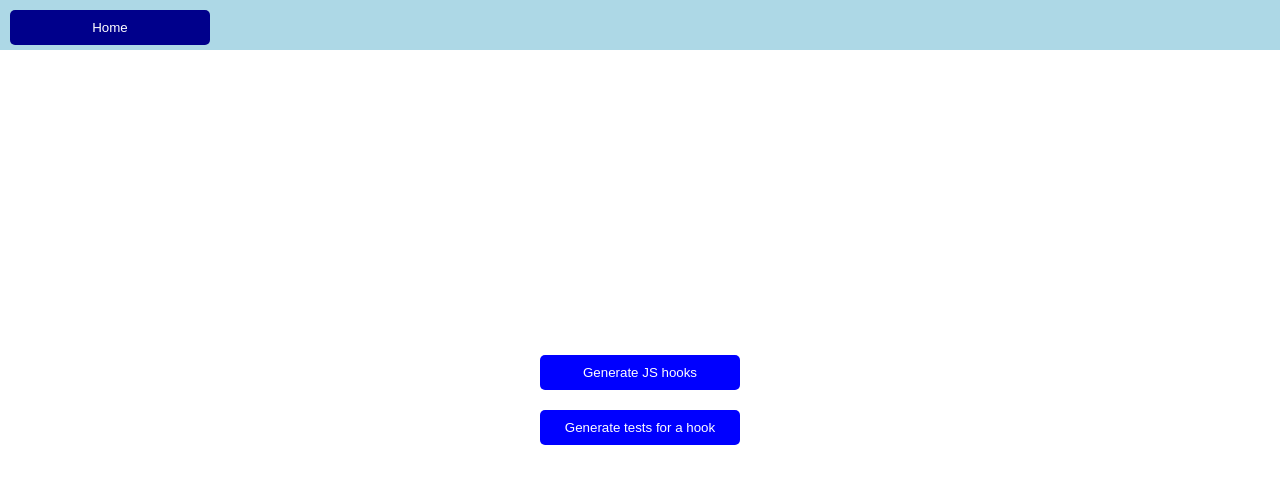
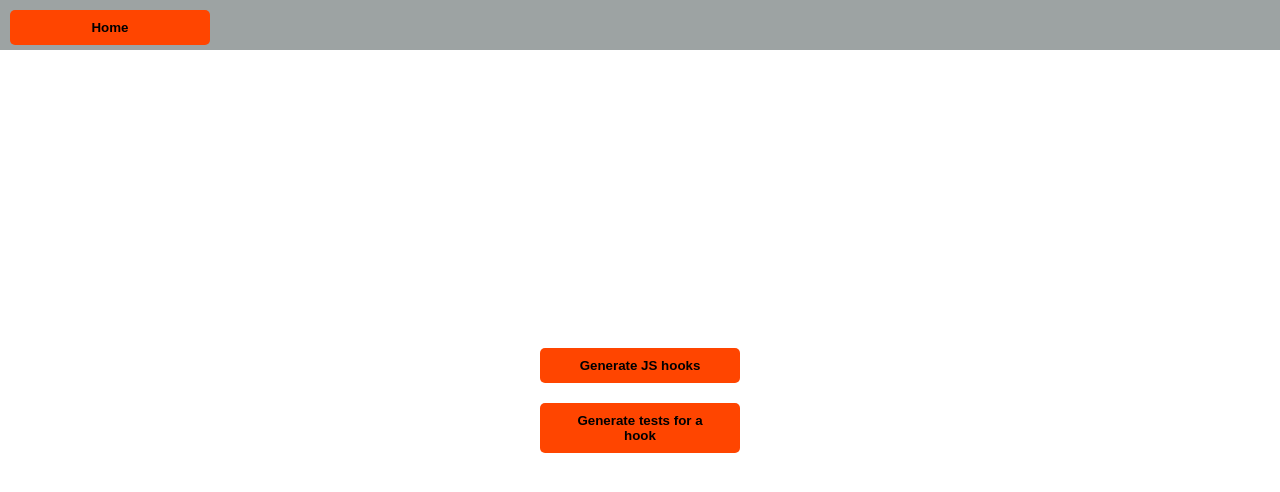
Before and after one commit to manasnilorout/connector-genie, a React (Create React App) app: page / in a window 1280 px wide. Shown: the top 492 px of the page. Built offline with nearby package versions, Linux system fonts and the light colour scheme.

Commit message:
Cosmetic changes

```diff
--- a/package.json
+++ b/package.json
@@ -11,6 +11,7 @@
     "react-dom": "^18.2.0",
     "react-markdown": "^9.0.1",
     "react-scripts": "5.0.1",
+    "react-spinners": "^0.13.8",
     "react-syntax-highlighter": "^15.5.0",
     "vercel": "^32.5.5",
     "web-vitals": "^2.1.4"
--- a/src/components/App.css
+++ b/src/components/App.css
@@ -7,13 +7,14 @@
 
 button {
   margin: 10px auto;
-  background-color: blue;
-  color: white;
+  background-color: orangered;
+  color: black;
   padding: 10px 20px;
   border: none;
   border-radius: 5px;
   cursor: pointer;
-  width: 200px; /* Add this line to make the buttons the same width */
+  width: 200px;
+  font-weight: bold;
 }
 
 button:hover {
@@ -25,16 +26,16 @@ button:hover {
   top: 0;
   left: 0;
   margin: 10px;
-  background-color: darkblue; /* Make the home button darker */
-  color: white;
+  background-color: orangered;
+  color: black;
+  font-weight: bold;
 }
 
-/* Add this block to style the menu bar */
 #menu-bar {
   position: fixed;
   top: 0;
   left: 0;
   width: 100%;
-  background-color: lightblue;
+  background-color: rgb(157, 163, 163);
   height: 50px;
 }
--- a/src/components/Form.css
+++ b/src/components/Form.css
@@ -18,5 +18,12 @@ button {
 
 .markdown-content {
     overflow: auto;
-    height: calc(40vh - 50px); /* Adjust as needed */
+    height: calc(40vh - 50px);
 }
+
+.loading-spinner {
+    display: flex;
+    justify-content: center;
+    align-items: center;
+    height: 50px;
+  }
--- a/src/components/HookForm.js
+++ b/src/components/HookForm.js
@@ -1,4 +1,5 @@
 import React, { useState } from 'react';
+import { BeatLoader } from 'react-spinners';
 import axios from 'axios';
 import './Form.css';
 import ApiResponse from './ApiResponse';
@@ -6,6 +7,7 @@ import ApiResponse from './ApiResponse';
 function HookForm() {
     const [inputValue, setInputValue] = useState('');
     const [apiResponse, setApiResponse] = useState('');
+    const [isLoading, setIsLoading] = useState(false);
 
     const baseUrl = 'https://hook-generator.onrender.com';
 
@@ -22,14 +24,17 @@ function HookForm() {
 
     const handleSubmit = async (event) => {
         event.preventDefault();
+        setIsLoading(true);
         const response = await axios.post(`${baseUrl}/ai/get-answer`, { message: getHookMessage(inputValue) });
         setApiResponse(response.data.answer);
+        setIsLoading(false);
     };
 
     return (
         <form onSubmit={handleSubmit}>
             <textarea value={inputValue} onChange={handleInputChange} className="input-textarea" /> {/* Use a textarea instead of an input */}
             <button type="submit">Generate Hook</button>
+            {isLoading ? <div className="loading-spinner"><BeatLoader /></div> : null}
             <ApiResponse response={apiResponse} />
         </form>
     );
--- a/src/components/TestForm.js
+++ b/src/components/TestForm.js
@@ -1,4 +1,5 @@
 import React, { useState } from 'react';
+import { BeatLoader } from 'react-spinners';
 import axios from 'axios';
 import ApiResponse from './ApiResponse';
 import './Form.css';
@@ -6,6 +7,7 @@ import './Form.css';
 function TestForm() {
   const [inputValue, setInputValue] = useState('');
   const [apiResponse, setApiResponse] = useState('');
+  const [isLoading, setIsLoading] = useState(false);
 
   const baseUrl = 'https://hook-generator.onrender.com';
 
@@ -29,14 +31,17 @@ function TestForm() {
 
   const handleSubmit = async (event) => {
     event.preventDefault();
+    setIsLoading(true);
     const response = await axios.post(`${baseUrl}/ai/get-answer`, { message: getHookMessage(inputValue) });
     setApiResponse(response.data.answer);
+    setIsLoading(false);
   };
 
   return (
     <form onSubmit={handleSubmit}>
       <textarea value={inputValue} onChange={handleInputChange} className="input-textarea" /> {/* Use a textarea instead of an input */}
       <button type="submit">Generate Tests</button>
+      {isLoading ? <div className="loading-spinner"><BeatLoader /></div> : null}
       <ApiResponse response={apiResponse} />
     </form>
   );
```
Also changed, not shown: 1 other file (tests, documents, lock files or other folders).
